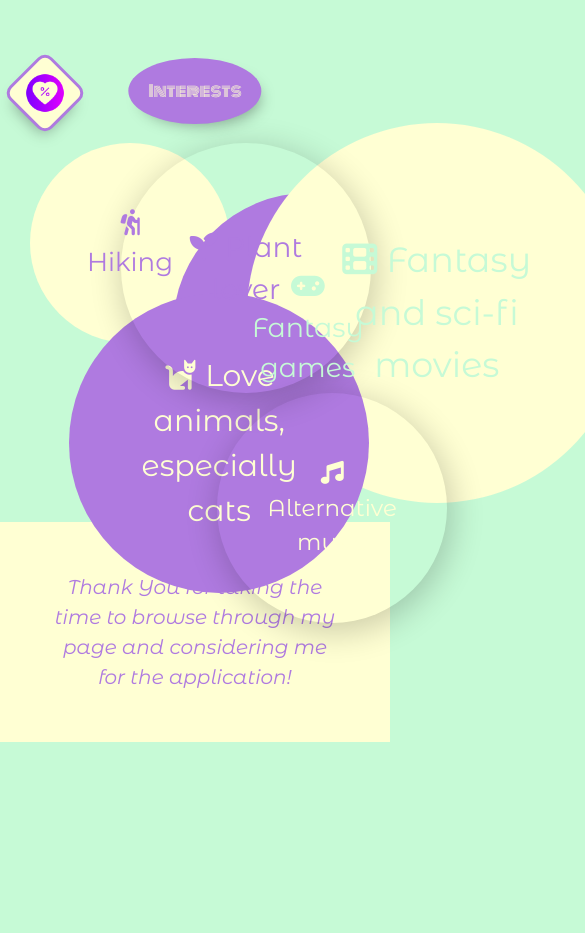
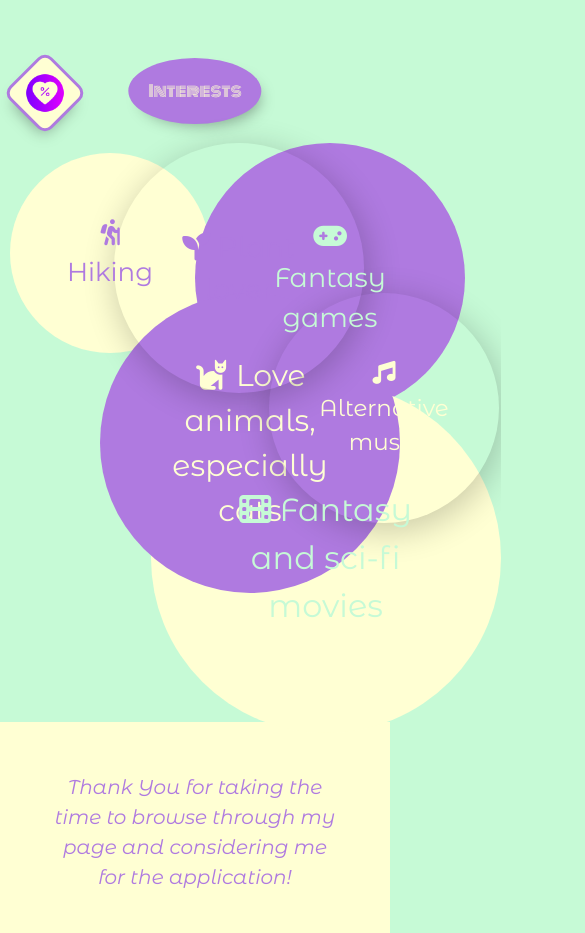
Before and after one commit to JoanaMalinova/Personal-Portfolio, a website with bundled scripts: page index.html in a window 390 px wide. Shown: the part 6237-7170 px from the top of the page, 585 px wide, since content can reach past the window. Before the commit the page ends 6979 px from the top, so only its background shows below. Built offline with nearby package versions, Linux system fonts and the light colour scheme; a web font is replaced by a local one.

Commit message:
interests is responsive up till 900 px

```diff
--- a/styles.css/style.css
+++ b/styles.css/style.css
@@ -929,6 +929,43 @@ body {
         padding: 0 20px 10px;
     }
 
+    .interests .inner-wrapper{
+        height: 500px;
+    }
+
+    .interests .hiking {
+        right: 20px;
+        top: 10px;
+    }
+
+    .animals {
+        top: 200px;
+        left: 90px;
+    }
+
+    .plants {
+        top: 50px;
+        left: 28%;
+    }
+
+    .games {
+        left: 50%;
+        top: 50px;
+    }
+
+    .movies {
+        width: 350px;
+        height: 350px;
+        font-size: 32px;
+        left: 48%;
+        top: 58%;
+    }
+
+    .music {
+        left: 75%;
+        top: 200px;
+    }
+
 }
 
 @media screen and (max-width: 1000px) {
@@ -1010,6 +1047,14 @@ body {
 
     .languages span{
         font-size: 20px;
+    }
+
+    .movies{
+        left: 38%;
+    }
+
+    .music{
+        left: 70%;
     }
 }
 
```
